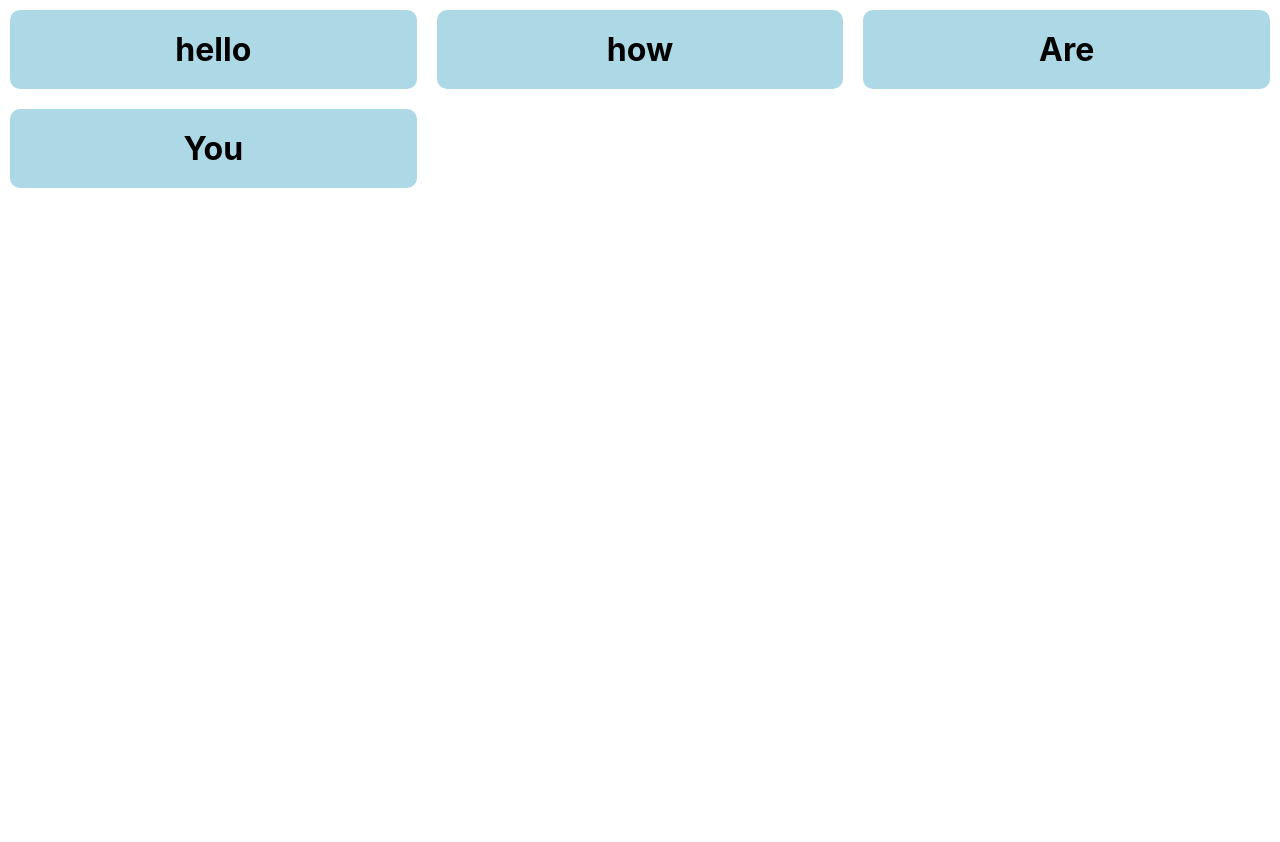
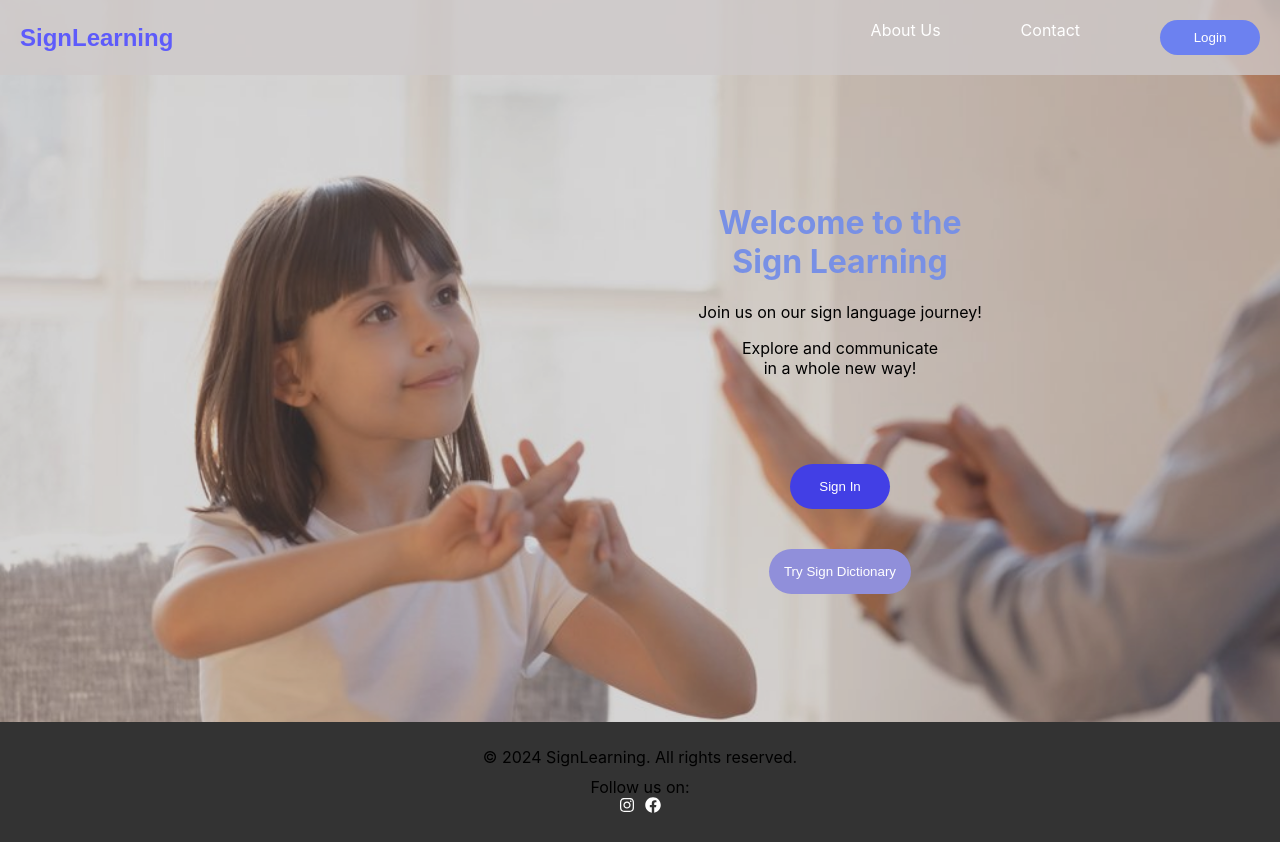
Before and after one commit to VihaFernando/Sign_Learning, a React (Create React App) app: page / in a window 1280 px wide. Before the commit the page ends 800 px from the top, so only its background shows below. Built offline with nearby package versions, Linux system fonts and the light colour scheme.

Commit message:
updated the main page

```diff
--- a/package.json
+++ b/package.json
@@ -9,6 +9,7 @@
     "firebase": "^10.8.0",
     "react": "^18.2.0",
     "react-dom": "^18.2.0",
+    "react-icons": "^5.0.1",
     "react-scripts": "^3.0.1",
     "web-vitals": "^2.1.4"
   },
--- a/public/index.html
+++ b/public/index.html
@@ -24,7 +24,7 @@
       work correctly both with client-side routing and a non-root public URL.
       Learn how to configure a non-root public URL by running `npm run build`.
     -->
-    <title>React App</title>
+    <title>SignLearning</title>
   </head>
   <body>
     <noscript>You need to enable JavaScript to run this app.</noscript>
--- a/src/App.css
+++ b/src/App.css
@@ -32,6 +32,7 @@
   from {
     transform: rotate(0deg);
   }
+
   to {
     transform: rotate(360deg);
   }
--- a/src/App.js
+++ b/src/App.js
@@ -1,20 +1,13 @@
 import React from 'react';
 import './App.css';
-import Something from './components/something';
+import MainPage from './components/MainPage';
 
-let list = ["hello", "how", "Are", "You"]
 
 function App() {
   return (
-    <div className='wrapper'>
-     {list.map((item) => {
-      return (
-        <Something message={item}/>
-      )
-     })}
-
+    <div className="App">
+      <MainPage />
     </div>
-
   );
 }
 
--- /dev/null
+++ b/src/components/Footer.css
@@ -0,0 +1,24 @@
+.footer {
+    background-color: #333;
+    color: white;
+    text-align: center;
+    padding: 20px;
+    margin-top: 10%;
+
+}
+
+.contact-details {
+    display: flex;
+    flex-direction: column;
+    align-items: center;
+}
+
+.contact-details p {
+    margin: 5px;
+}
+
+.contact-details a {
+    color: white;
+    margin: 0 5px;
+    text-decoration: none;
+}
--- /dev/null
+++ b/src/components/Footer.jsx
@@ -0,0 +1,25 @@
+import React from 'react';
+import './Footer.css';
+import { FaInstagram, FaFacebook } from 'react-icons/fa';
+
+const Footer = () => {
+    return (
+        <div className="footer">
+            <div className="contact-details">
+                <p>&copy; 2024 SignLearning. All rights reserved.</p>
+                <p>
+                    Follow us on:<br></br>
+                    <a href="https://www.instagram.com/" target="_blank" rel="noopener noreferrer">
+                        <FaInstagram />
+
+                    </a>
+                    <a href="https://www.facebook.com/" target="_blank" rel="noopener noreferrer">
+                        <FaFacebook />
+                    </a>
+                </p>
+            </div>
+        </div>
+    );
+};
+
+export default Footer;
--- /dev/null
+++ b/src/components/Header.css
@@ -0,0 +1,50 @@
+.header {
+    display: flex;
+    justify-content: space-between;
+    align-items: center;
+    padding: 20px;
+    background-color: rgba(207, 202, 202, 0.8);
+    color: white;
+
+}
+
+.logo {
+    font-size: 24px;
+    font-weight: bold;
+    color: #5e5bfb;
+    font-family: Arial, Helvetica, sans-serif;
+}
+
+.menu {
+    display: flex;
+    gap: 80px;
+
+}
+
+.menu a {
+    color: white;
+    text-decoration: none;
+    transition: color 0.2s ease;
+}
+
+.menu a:hover {
+    color: #8acfe6;
+}
+
+.menu button {
+    padding: 10px;
+    background-color: #6c81f0;
+    color: white;
+    border: none;
+    cursor: pointer;
+    border-radius: 20px;
+    width: 100px;
+}
+
+.menu button:hover {
+    background-color: #4c5ab7;
+}
+
+.menu button:active {
+    background-color: #394478;
+}
--- /dev/null
+++ b/src/components/Header.jsx
@@ -0,0 +1,17 @@
+import React from 'react';
+import './Header.css';
+
+const Header = () => {
+  return (
+    <div className="header">
+      <div className="logo">SignLearning</div>
+      <div className="menu">
+        <a href="#About">About Us</a>
+        <a href="#Contact">Contact</a>
+        <button>Login</button>
+      </div>
+    </div>
+  );
+};
+
+export default Header;
--- /dev/null
+++ b/src/components/MainPage.css
@@ -0,0 +1,82 @@
+body {
+    background-image: url('/background.jpeg');
+    background-size: cover;
+    background-position: center;
+    background-repeat: no-repeat;
+    height: 100vh;
+    display: flex;
+    flex-direction: column;
+    color: white;
+
+}
+
+h1 {
+    margin-left: 400px;
+    margin-top: 10%;
+    color: #7890e5;
+}
+
+p {
+    margin-left: 400px;
+    color: rgb(0, 0, 0);
+}
+
+.signinbtn {
+    background-color: #423fe5;
+}
+
+.dictionarybtn {
+    background-color: #908fda;
+}
+
+.signinbtn {
+    padding: 15px;
+    color: white;
+    border: none;
+    cursor: pointer;
+    margin-left: 400px;
+    margin-top: 70px;
+    border-radius: 30px;
+    width: 100px;
+}
+
+.signinbtn:hover {
+    background-color: #1565c0;
+}
+
+.signinbtn:active {
+    background-color: #0d47a1;
+}
+
+.dictionarybtn {
+    padding: 15px;
+    color: white;
+    border: none;
+    cursor: pointer;
+    margin-left: 400px;
+    margin-top: 40px;
+    border-radius: 30px;
+}
+
+.dictionarybtn:hover {
+    background-color: #45a6c4;
+}
+
+.dictionarybtn:active {
+    background-color: #566bb8;
+}
+
+.main-page {
+    position: relative;
+}
+
+.main-page::before {
+    content: "";
+    position: absolute;
+    top: 0;
+    right: 0;
+    bottom: 0;
+    left: 0;
+    background: rgba(120, 117, 117, 0.3);
+    z-index: -1;
+}
--- /dev/null
+++ b/src/components/MainPage.jsx
@@ -0,0 +1,27 @@
+import React from 'react';
+import Header from './Header';
+import './MainPage.css';
+import Footer from './Footer';
+
+
+const MainPage = () => {
+    return (
+        <div className="main-page">
+            <Header />
+            <div className="main-content">
+                <div className="welcome-text">
+                    <h1>Welcome to the <br></br>Sign Learning</h1>
+                    <p>Join us on our sign language journey!</p>
+                    <p>Explore and communicate <br></br>in a whole new way!</p>
+                </div>
+                <div className="action-buttons">
+                    <button className='signinbtn'>Sign In</button><br></br>
+                    <button className='dictionarybtn'>Try Sign Dictionary</button>
+                </div>
+            </div>
+            <Footer />
+        </div>
+    );
+};
+
+export default MainPage;
--- a/src/components/something.css
+++ /dev/null
@@ -1,13 +0,0 @@
-h1 {
-    background: lightblue;
-    padding: 20px;
-    border-radius: 10px;
-    text-align: center;
-    margin: 10px;
-}
-
-.wrapper {
-    display: grid;
-    grid-template-columns: repeat(auto-fit, minmax(24rem, 1fr));
-    width: 100%;
-}
--- a/src/components/something.jsx
+++ /dev/null
@@ -1,12 +0,0 @@
-import React from 'react'
-import './something.css'
-
-function Something({message}) {
-  return (
-    <div className='wrapper'>
-      <h1>{message}</h1>
-    </div>
-  )
-}
-
-export default Something
```
Also changed, not shown: public/background.jpeg (added), 1 other file (tests, documents, lock files or other folders).
